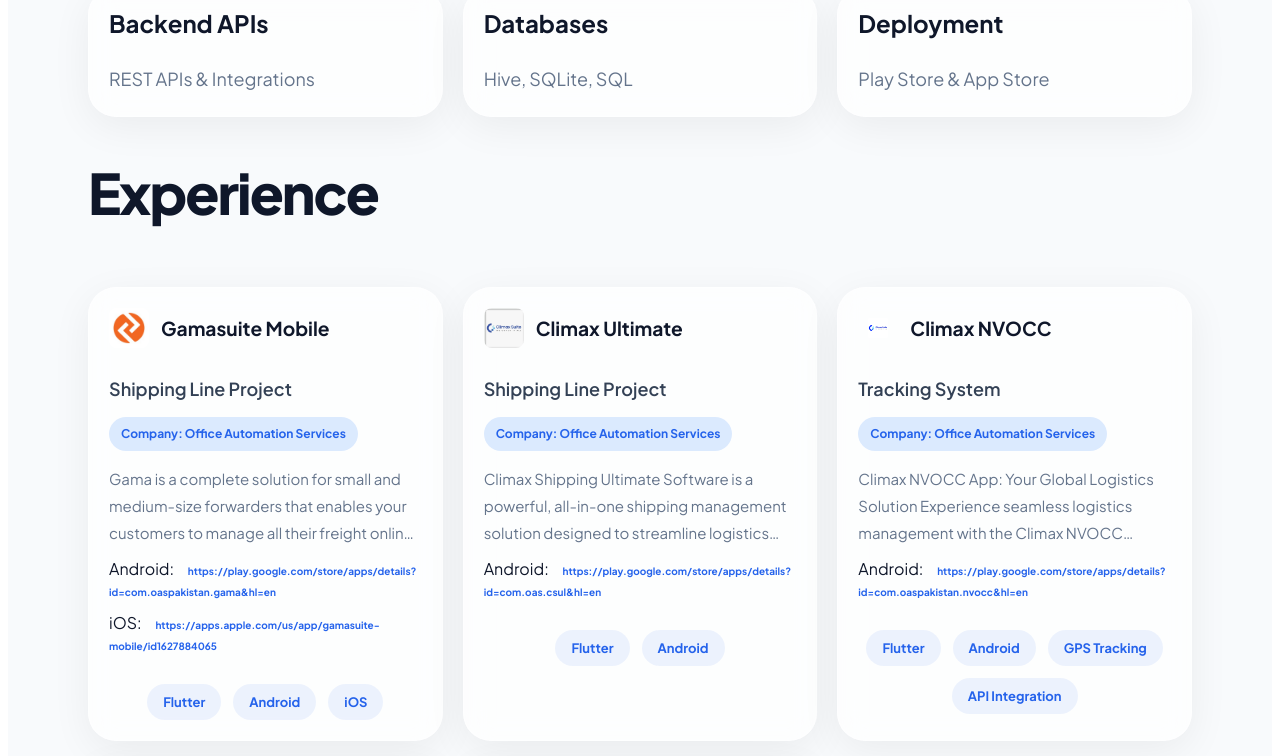
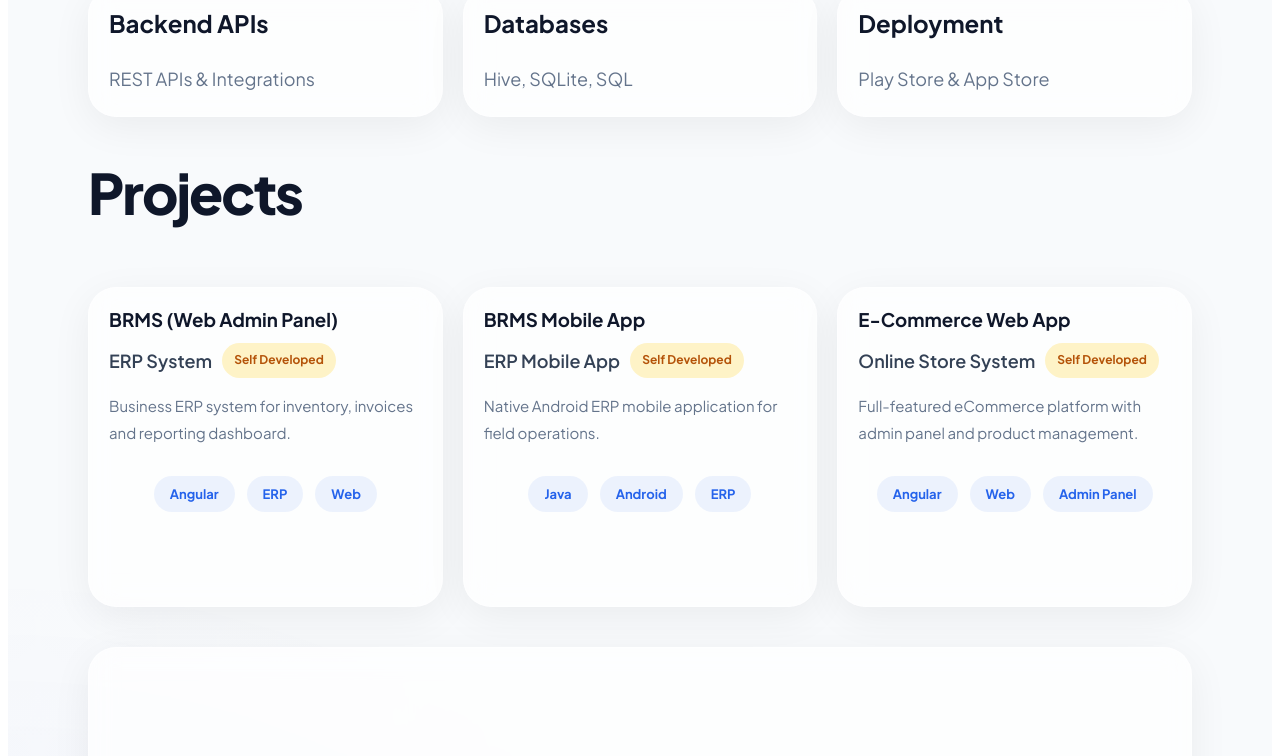
Before and after one commit to Khaaaaaaaaaaaan/Ibrahim_dev, an Angular app: page / in a window 1280 px wide. Shown: the part 1960-2716 px from the top of the page. Built offline with nearby package versions, Linux system fonts and the light colour scheme.

Commit message:
remove exp

```diff
--- a/src/app/app.ts
+++ b/src/app/app.ts
@@ -189,11 +189,10 @@
 
       <!-- PROJECTS -->
       <!-- EXPERIENCE SECTION -->
-      <section id="experience" class="section">
+      <!-- <section id="experience" class="section">
         <h2 class="title">Experience</h2>
 
         <div class="grid-3">
-          <!-- GAMA -->
           <div class="box-project">
             <h3 class="project-title">
               <img src="/gama_suite_logo.jpeg" alt="Gamasuite Mobile Logo" />
@@ -251,7 +250,6 @@
             </div>
           </div>
 
-          <!-- CSUL -->
           <div class="box-project">
             <h3 class="project-title">
               <img src="/climax_csul.jpeg" alt="Climax Ultimate Logo" />
@@ -293,26 +291,14 @@
                 </a>
               </div>
 
-              <!-- <div *ngIf="true">
-                <span class="label"> iOS:</span>
-                <a
-                  href=""
-                  target="_blank"
-                  rel="noopener noreferrer"
-                >
-
-                </a>
-              </div> -->
             </div>
 
             <div class="tags">
               <span>Flutter</span>
               <span>Android</span>
-              <!-- <span>iOS</span> -->
             </div>
           </div>
 
-          <!-- CTRACK -->
           <div class="box-project ">
             <h3 class="project-title">
               <img src="/climax_ctrack.jpeg" alt="Climax NVOCC Logo" />
@@ -353,16 +339,7 @@
                 </a>
               </div>
 
-              <!-- <div *ngIf="true">
-                <span class="label"> iOS:</span>
-                <a
-                  href="https://apps.apple.com/us/app/gamasuite-mobile/id1627884065"
-                  target="_blank"
-                  rel="noopener noreferrer"
-                >
-                  https://apps.apple.com/us/app/gamasuite-mobile/id1627884065
-                </a>
-              </div> -->
+
             </div>
             <div class="tags">
               <span>Flutter</span>
@@ -372,7 +349,6 @@
             </div>
           </div>
 
-          <!-- VISUAL MUSLIMS -->
           <div class="box-project">
             <h3 class="project-title">
               <img src="/vm_logo.png" alt="Visual Muslims Goal & Habit Logo" />
@@ -431,7 +407,6 @@
             </div>
           </div>
 
-          <!-- SALAHPRO -->
           <div class="box-project ">
             <h3 class="project-title">
               <img src="/salah_pro.png" alt="SalahPro Logo" />
@@ -490,7 +465,7 @@
             </div>
           </div>
         </div>
-      </section>
+      </section> -->
 
       <!-- PROJECTS SECTION -->
       <section id="projects" class="section">
```
